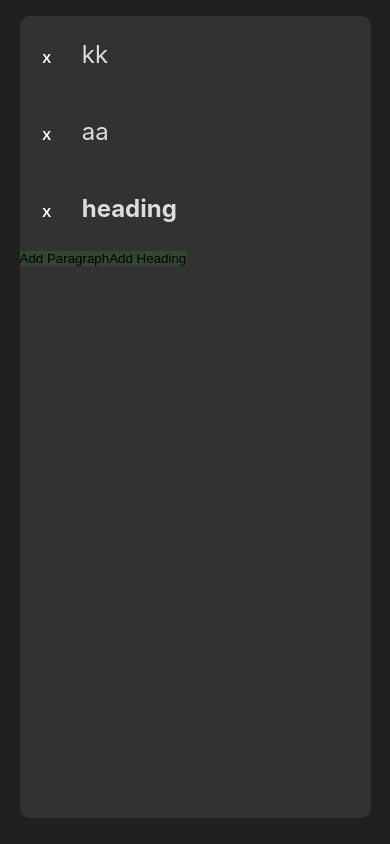
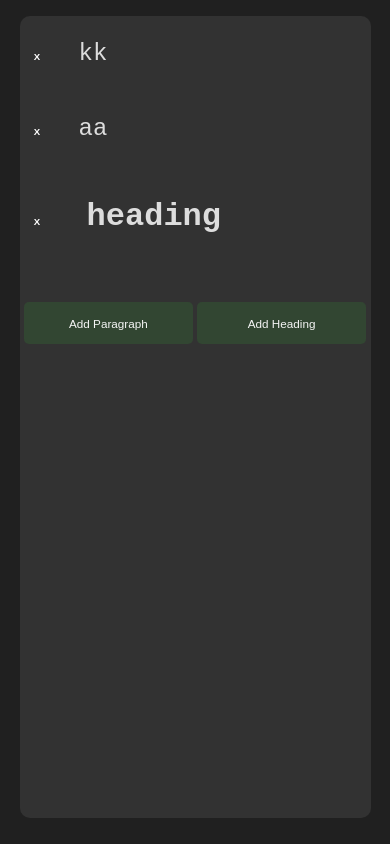
Before and after one commit to SpectralGT/Notepad--, a React (Create React App) app in the folder frontend/: page / in a window 390 px wide. Built offline with nearby package versions, Linux system fonts and the light colour scheme.

Commit message:
modified css for mobile

```diff
--- a/frontend/src/components/CreateElementBar.js
+++ b/frontend/src/components/CreateElementBar.js
@@ -11,7 +11,7 @@ export default function CreateElementBar({ data, setData }) {
   };
 
   return (
-    <div className="CreateElementBar">
+    <div className="createElementBar">
       <button onClick={addPara}>Add Paragraph</button>
       <button onClick={addHeading}>Add Heading</button>
     </div>
--- a/frontend/src/styles/App.css
+++ b/frontend/src/styles/App.css
@@ -10,6 +10,7 @@
 .element{
   display: block;
   width: 100%;
+  max-width: 100%;
   height: fit-content;
 }
 
@@ -18,21 +19,51 @@
   padding: 1em 1em;
   font-size: 1.5em;
   color: #dddddd;
+  max-width: 90%;
+}
+
+.h{
+  display: inline-block;
+  padding: 1em 1em;
+  font-size: 2em;
+  color: #dddddd;
+  font-weight: 900;
+  max-width: 90%;
 }
 
 [contenteditable]{
   outline: 0px solid transparent;
 }
 
-button{
+.createElementBar{
+  display: flex;
+  flex-direction: row;
+  flex-wrap: nowrap;
+  justify-content: space-evenly;
+  align-items: center;
+
+}
+
+.createElementBar button{
   border: none;
   background-color: rgb(50, 70, 50);
+  color:whitesmoke;
+  padding:1em;
+  border-radius: 5px;
+  margin-top: 3em;
+  height: 5vh;
+  text-align: center;
+  font-size: 3vw;
+  width: 20vh;
 }
 
 .removeButton{
   background-color: transparent;
-  margin-left: 1rem;
-  padding: 0.5em 0.5em;
   color: white;
   font-weight: 900;
+  border: none;
+  min-height: 100%;
+  width: 10%;
+  font-size: 0.6em;
+  text-align: center;
 }
--- a/frontend/src/styles/index.css
+++ b/frontend/src/styles/index.css
@@ -6,9 +6,7 @@
 
 body {
   margin: 0;
-  font-family: -apple-system, BlinkMacSystemFont, 'Segoe UI', 'Roboto', 'Oxygen',
-    'Ubuntu', 'Cantarell', 'Fira Sans', 'Droid Sans', 'Helvetica Neue',
-    sans-serif;
+  font-family: 'Courier New', Courier, monospace;
   -webkit-font-smoothing: antialiased;
   -moz-osx-font-smoothing: grayscale;
 
--- a/frontend/src/utils/createElement.js
+++ b/frontend/src/utils/createElement.js
@@ -42,7 +42,7 @@ const createHeading = (e, index, elements, data, setData) => {
         X
       </button>
       <h1
-        className={ELEMENTS_CLASS.para}
+        className={ELEMENTS_CLASS.heading}
         onKeyUp={(event) => UpdateStateOnType(event, index, data, setData)}
         contentEditable
         suppressContentEditableWarning={true}
```
